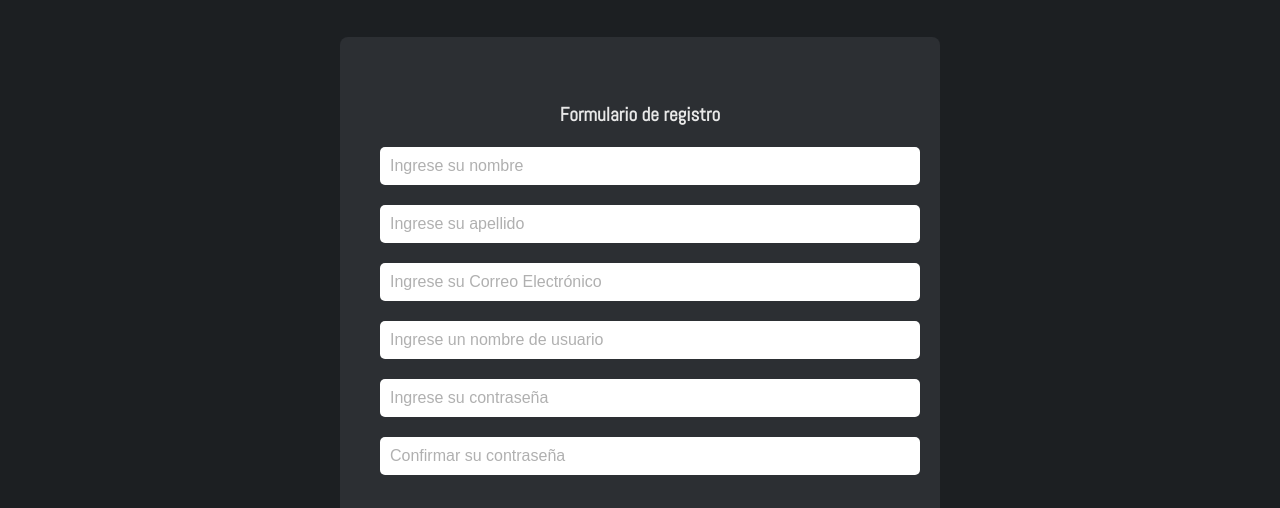
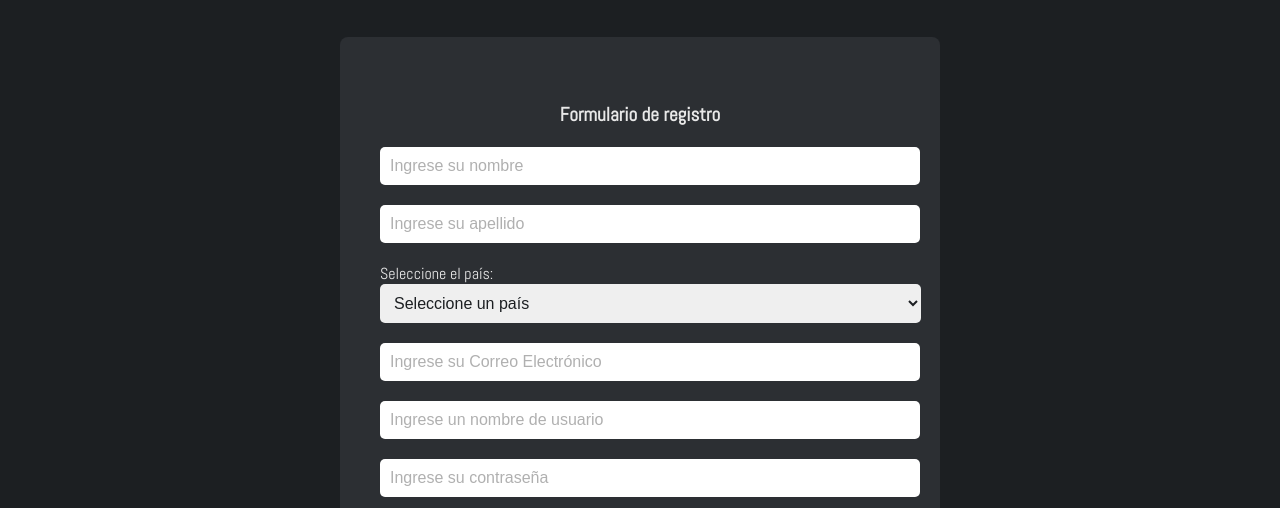
Before and after one commit to jon0010/CryptoApp, a plain HTML site: page register.html in a window 1280 px wide. Shown: the part 236-744 px from the top of the page. Drawn offline with nearby package versions, Linux system fonts and the light colour scheme.

Commit message:
Actualización y Reubicación de archivos

```diff
--- a/register.html
+++ b/register.html
@@ -50,6 +50,16 @@
                         placeholder="Ingrese su nombre">
                     <input class="controls" type="text" name="apellido" id="apellido" required
                         placeholder="Ingrese su apellido">
+                    <label for="pais" class="label_pais">Seleccione el país:</label>
+                    <select class="select_pais" name="select" id="pais" required>
+                        <option disabled="disabled" selected="selected" style="color: #b0b0b0">Seleccione un país</option>
+                        <option value="arg">Argentina</option>
+                        <option value="bra">Brasil</option>
+                        <option value="uru">Uruguay</option>
+                        <option value="rus">Rusia</option>
+                        <option value="usa">Estados Unidos</option>
+                        <option value="mex">México</option>
+                    </select>
                     <input class="controls" type="email" name="correo" id="correo" required
                         placeholder="Ingrese su Correo Electrónico">
                     <input class="controls" type="text" name="user" id="user" required
--- a/styles/register.css
+++ b/styles/register.css
@@ -122,6 +122,28 @@ header {
   cursor: not-allowed;
 }
 
+.select_pais{
+  width: 104%;
+  padding: 10px;
+  margin-bottom: 20px;
+  border: none;
+  border-radius: 5px;
+  font-size: 1rem;
+  color: #1c1f22;
+}
+.select_pais option(:first-child){
+  color: #b0b0b0;
+}
+.select_pais option:not(first-child) {
+  color: #000;
+  color: #1c1f22;
+}
+.label_pais{
+  margin-top: 0%;
+  padding-top: 0%;
+  text-align: left;
+  display:flex;
+}
 
 footer {
   background-color: #1c1f22;
```
